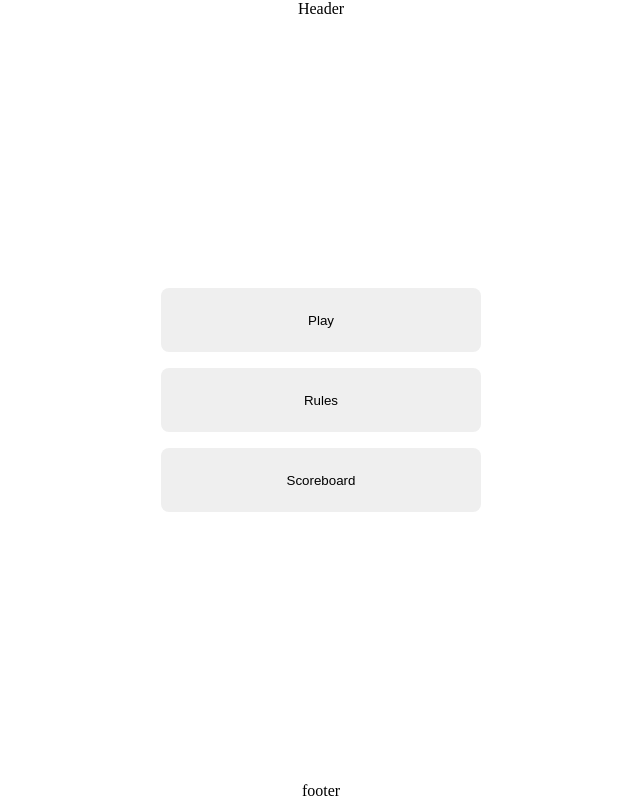
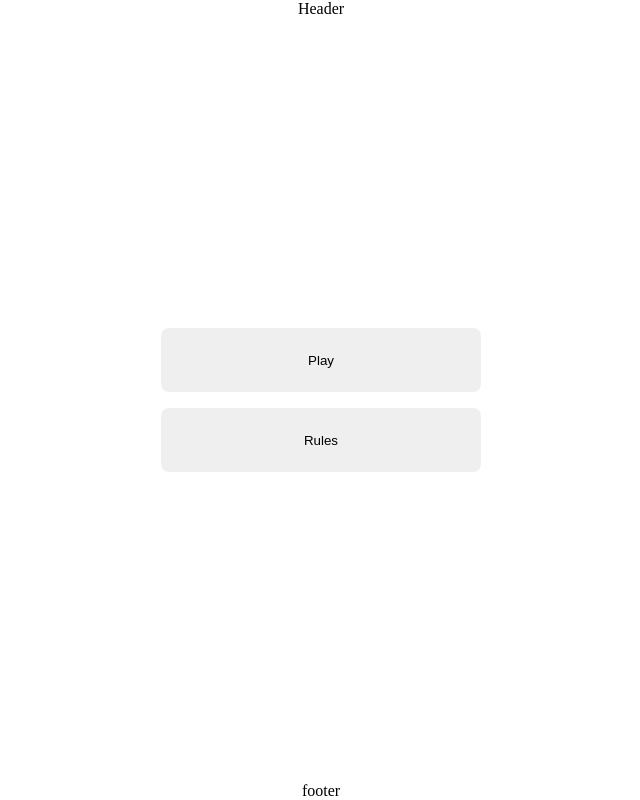
Before and after one commit to Johns-Costa/learning-to-count, a plain HTML site: page index.html in a window 1280 px wide. Shown: the whole page, without its empty margins (319-959 px from the left). Drawn offline with Linux system fonts and the light colour scheme.

Commit message:
removed scoreboard button

```diff
--- a/index.html
+++ b/index.html
@@ -31,7 +31,6 @@
       <div class="main-menu">
         <button id="play-btn">Play</button>
         <button id="rules-btn">Rules</button>
-        <button>Scoreboard</button>
       </div>
     </main>
     <footer>footer</footer>
```
